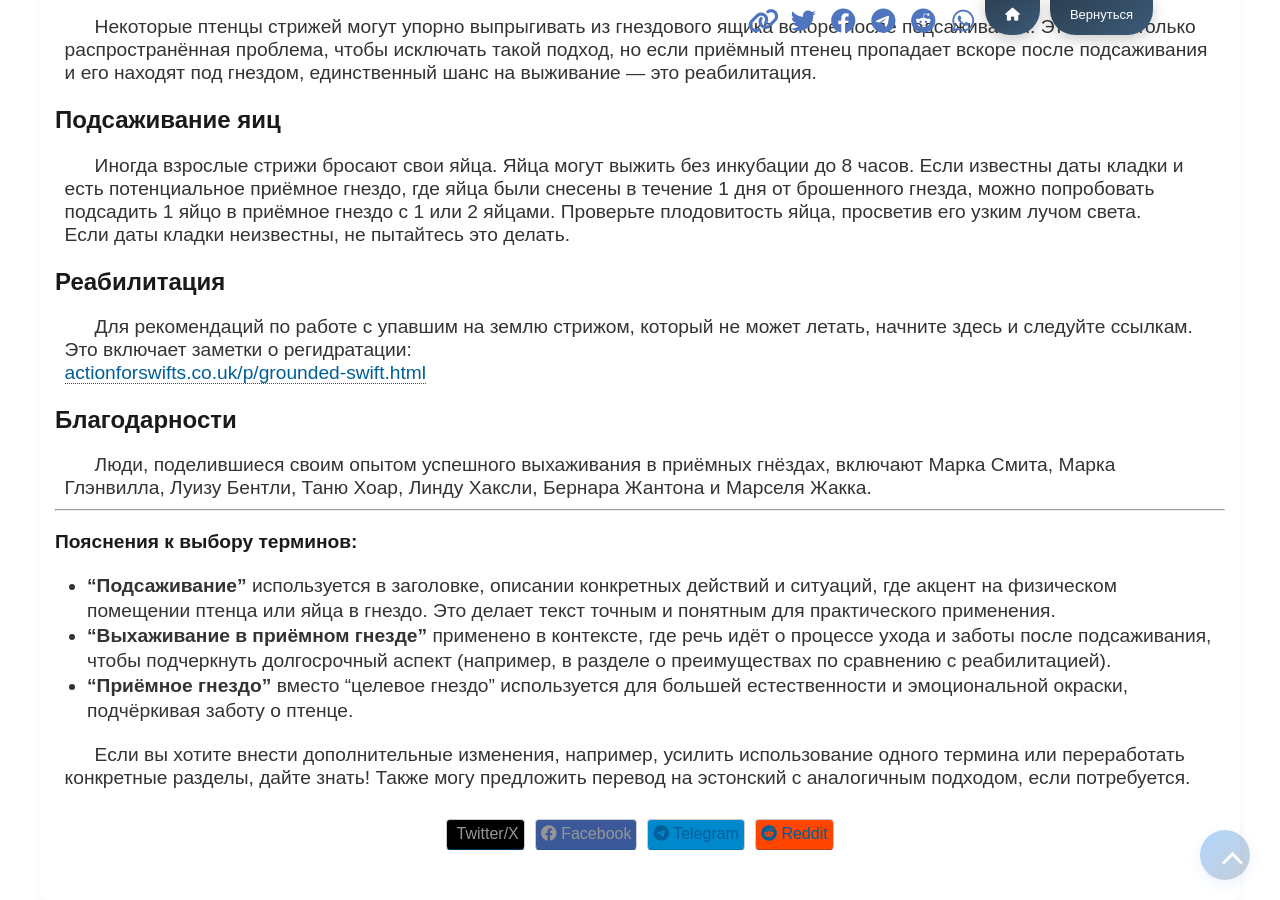
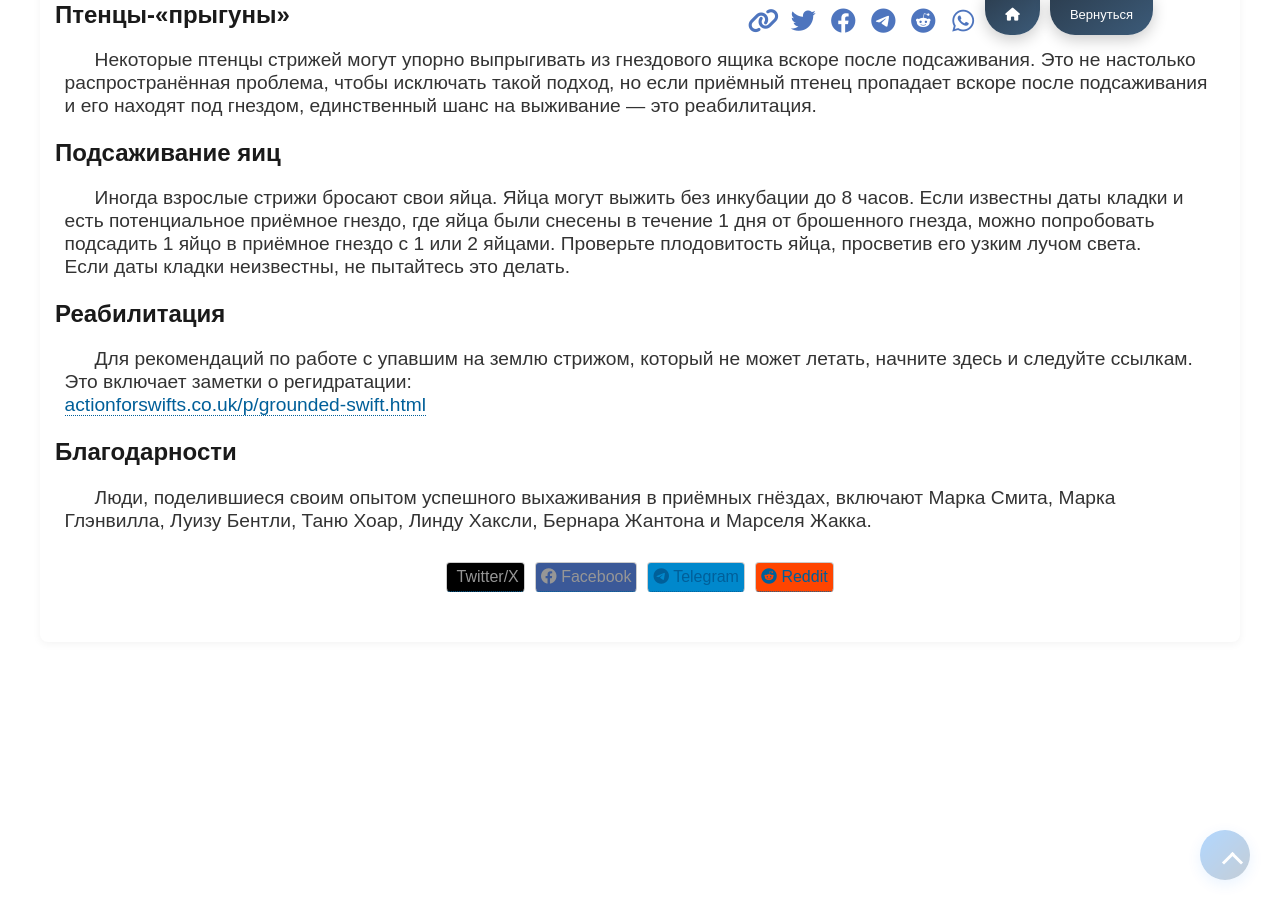
Before and after one commit to loodus-wiki/apus-apus, a Jekyll site: the page built from docs/ru/swift-fostering-guidelines.md, in a window 1280 px wide and 900 px high, scrolled down 2450 px. Built offline with Jekyll 4.4.1, drawn with Linux system fonts in a browser that asks for light colours; some of the changed text lies outside the part shown.

```diff
--- a/docs/ru/swift-fostering-guidelines.md
+++ b/docs/ru/swift-fostering-guidelines.md
@@ -81,12 +83,3 @@ is_home: false
 
 ## Благодарности
 Люди, поделившиеся своим опытом успешного выхаживания в приёмных гнёздах, включают Марка Смита, Марка Глэнвилла, Луизу Бентли, Таню Хоар, Линду Хаксли, Бернара Жантона и Марселя Жакка.
-
----
-
-### Пояснения к выбору терминов:
-- **"Подсаживание"** используется в заголовке, описании конкретных действий и ситуаций, где акцент на физическом помещении птенца или яйца в гнездо. Это делает текст точным и понятным для практического применения.
-- **"Выхаживание в приёмном гнезде"** применено в контексте, где речь идёт о процессе ухода и заботы после подсаживания, чтобы подчеркнуть долгосрочный аспект (например, в разделе о преимуществах по сравнению с реабилитацией).
-- **"Приёмное гнездо"** вместо "целевое гнездо" используется для большей естественности и эмоциональной окраски, подчёркивая заботу о птенце.
-
-Если вы хотите внести дополнительные изменения, например, усилить использование одного термина или переработать конкретные разделы, дайте знать! Также могу предложить перевод на эстонский с аналогичным подходом, если потребуется.
```
Also changed, not shown: other parts of docs/ru/swift-fostering-guidelines.md (+2 -0 lines), docs/est/swift-fostering-guidelines.md (+3 -0 lines).
